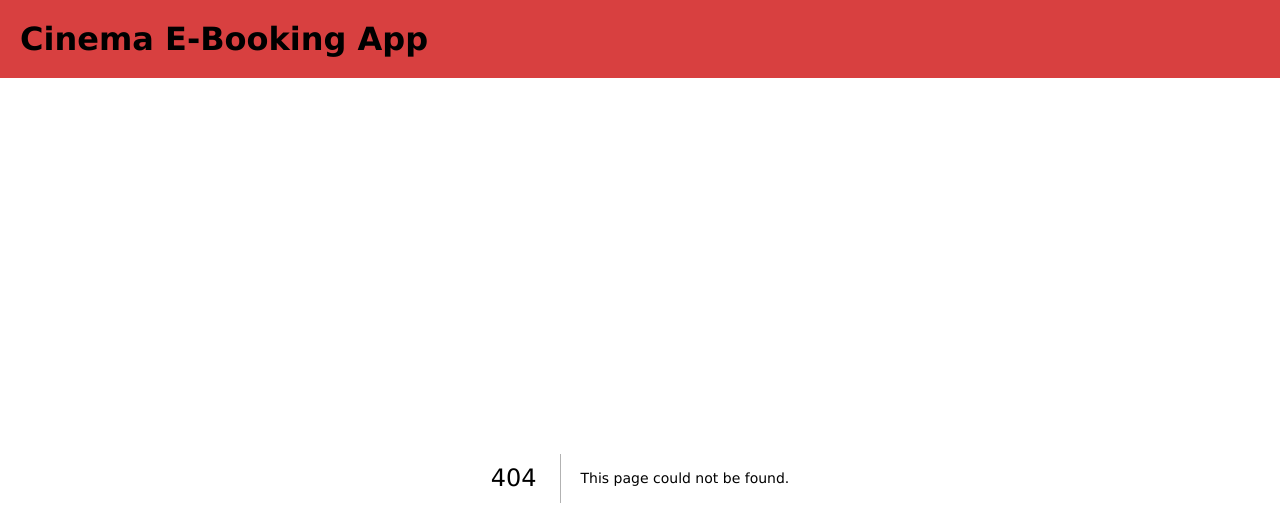
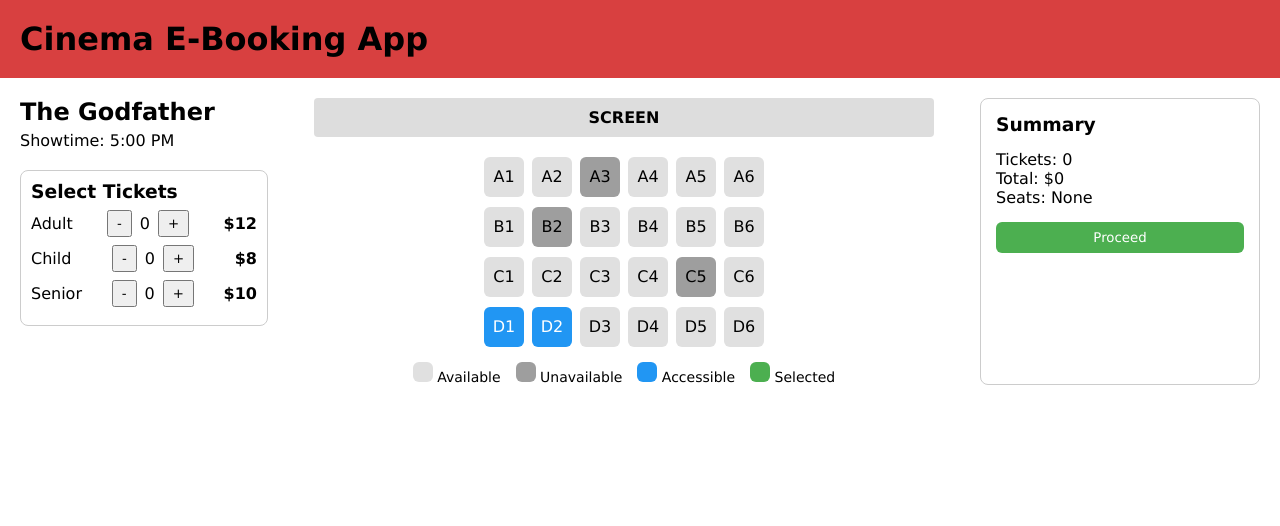
Before and after one commit to sanslab22/Cinema-eBooking-System, a Next.js app in the folder cinema-booking-app/: page /booking in a window 1280 px wide. Before the commit this address had no page. Shown: the top 526 px of the page. Built offline with nearby package versions, Linux system fonts and the light colour scheme.

Commit message:
Booking page UI

```diff
--- /dev/null
+++ b/cinema-booking-app/src/app/booking/page.js
@@ -0,0 +1,5 @@
+import Booking from "../components/Booking";
+
+export default function Page() {
+  return <Booking />;
+}
--- /dev/null
+++ b/cinema-booking-app/src/app/components/Booking.css
@@ -0,0 +1,136 @@
+.booking-container {
+    display: flex;
+    justify-content: space-between;
+    padding: 20px;
+    font-family: Arial, sans-serif;
+}
+
+/* Left Panel */
+.left-panel {
+    width: 20%;
+}
+
+.left-panel h2 {
+    margin-bottom: 5px;
+}
+
+.left-panel p {
+    margin-bottom: 20px;
+}
+
+.ticket-adder {
+    border: 1px solid #ccc;
+    padding: 10px;
+    border-radius: 8px;
+}
+
+.ticket-row {
+    display: flex;
+    align-items: center;
+    justify-content: space-between;
+    margin: 8px 0;
+}
+
+.ticket-label {
+    text-transform: capitalize;
+}
+
+.ticket-controls {
+    display: flex;
+    align-items: center;
+    gap: 8px;
+}
+
+.ticket-controls button {
+    padding: 4px 8px;
+    cursor: pointer;
+}
+
+.ticket-price {
+    font-weight: bold;
+}
+
+/* Seating Area */
+.seating-area {
+    width: 50%;
+    text-align: center;
+}
+.screen {
+    background: #ddd;
+    padding: 10px;
+    margin-bottom: 20px;
+    font-weight: bold;
+    border-radius: 4px;
+}
+
+.seats {
+    display: flex;
+    flex-direction: column;
+    gap: 10px;
+}
+
+.seat-row {
+    display: flex;
+    justify-content: center;
+    gap: 8px;
+}
+
+.seat {
+    width: 40px;
+    height: 40px;
+    line-height: 40px;
+    border-radius: 6px;
+    background: #e0e0e0;
+    cursor: pointer;
+    user-select: none;
+}
+
+.seat.available { background: #e0e0e0; }
+
+.seat.selected { background: #4caf50; color: white; }
+
+.seat.unavailable { background: #9e9e9e; cursor: not-allowed; }
+
+.seat.accessible { background: #2196f3; color: white; }
+
+/* Legend */
+.legend {
+    display: flex;
+    justify-content: center;
+    gap: 15px;
+    margin-top: 15px;
+    font-size: 14px;
+}
+
+.legend .seat {
+    display: inline-block;
+    width: 20px;
+    height: 20px;
+}
+
+/* Summary Box */
+.summary-box {
+    width: 20%;
+    border: 1px solid #ccc;
+    padding: 15px;
+    border-radius: 8px;
+}
+
+.summary-box h3 {
+    margin-bottom: 15px;
+}
+
+.checkout-btn {
+    margin-top: 15px;
+    padding: 8px 12px;
+    width: 100%;
+    background: #4caf50;
+    border: none;
+    color: white;
+    border-radius: 6px;
+    cursor: pointer;
+}
+
+.checkout-btn:hover {
+    background: #43a047;
+}
--- /dev/null
+++ b/cinema-booking-app/src/app/components/Booking.js
@@ -0,0 +1,112 @@
+"use client";
+
+import React, { useState } from "react";
+import "./Booking.css";
+
+const seatLayout = [
+  ["A1", "A2", "A3", "A4", "A5", "A6"],
+  ["B1", "B2", "B3", "B4", "B5", "B6"],
+  ["C1", "C2", "C3", "C4", "C5", "C6"],
+  ["D1", "D2", "D3", "D4", "D5", "D6"],
+];
+
+const unavailableSeats = ["A3", "B2", "C5"];
+const accessibleSeats = ["D1", "D2"];
+
+const ticketPrices = {
+  adult: 12,
+  child: 8,
+  senior: 10,
+};
+
+const Booking = () => {
+  const [selectedSeats, setSelectedSeats] = useState([]);
+  const [tickets, setTickets] = useState({ adult: 0, child: 0, senior: 0 });
+
+const toggleSeat = (seat) => {
+    if (unavailableSeats.includes(seat)) return;
+
+    setSelectedSeats((prev) =>
+        prev.includes(seat) ? prev.filter((s) => s !== seat) : [...prev, seat]
+    );
+};
+
+const updateTicket = (type, change) => {
+    setTickets((prev) => ({
+      ...prev,
+      [type]: Math.max(prev[type] + change, 0),
+    }));
+};
+
+const totalTickets = tickets.adult + tickets.child + tickets.senior;
+const totalCost =
+    tickets.adult * ticketPrices.adult +
+    tickets.child * ticketPrices.child +
+    tickets.senior * ticketPrices.senior;
+
+return (
+    <div className="booking-container">
+      <div className="left-panel">
+        <h2>The Godfather</h2>
+        <p>Showtime: 5:00 PM</p>
+
+        <div className="ticket-adder">
+          <h3>Select Tickets</h3>
+          {Object.keys(ticketPrices).map((type) => (
+            <div key={type} className="ticket-row">
+              <span className="ticket-label">{type}</span>
+              <div className="ticket-controls">
+                <button onClick={() => updateTicket(type, -1)}>-</button>
+                <span>{tickets[type]}</span>
+                <button onClick={() => updateTicket(type, 1)}>+</button>
+              </div>
+              <span className="ticket-price">${ticketPrices[type]}</span>
+            </div>
+          ))}
+        </div>
+      </div>
+
+      <div className="seating-area">
+        <div className="screen">SCREEN</div>
+        <div className="seats">
+          {seatLayout.map((row, rowIndex) => (
+            <div key={rowIndex} className="seat-row">
+              {row.map((seat) => {
+                let seatClass = "seat";
+                if (unavailableSeats.includes(seat)) seatClass += " unavailable";
+                else if (accessibleSeats.includes(seat)) seatClass += " accessible";
+                else if (selectedSeats.includes(seat)) seatClass += " selected";
+
+                return (
+                  <div
+                    key={seat}
+                    className={seatClass}
+                    onClick={() => toggleSeat(seat)}
+                  >
+                    {seat}
+                  </div>
+                );
+              })}
+            </div>
+          ))}
+        </div>
+        <div className="legend">
+          <div><span className="seat available"></span> Available</div>
+          <div><span className="seat unavailable"></span> Unavailable</div>
+          <div><span className="seat accessible"></span> Accessible</div>
+          <div><span className="seat selected"></span> Selected</div>
+        </div>
+      </div>
+
+      <div className="summary-box">
+        <h3>Summary</h3>
+        <p>Tickets: {totalTickets}</p>
+        <p>Total: ${totalCost}</p>
+        <p>Seats: {selectedSeats.join(", ") || "None"}</p>
+        <button className="checkout-btn">Proceed</button>
+      </div>
+    </div>
+  );
+};
+
+export default Booking;
```
